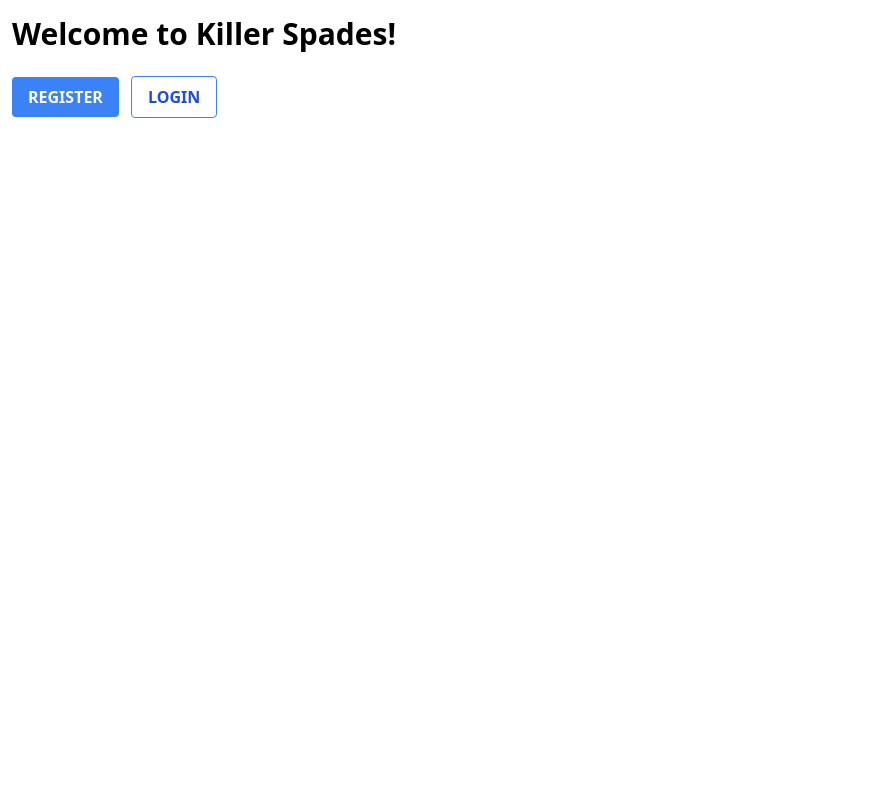
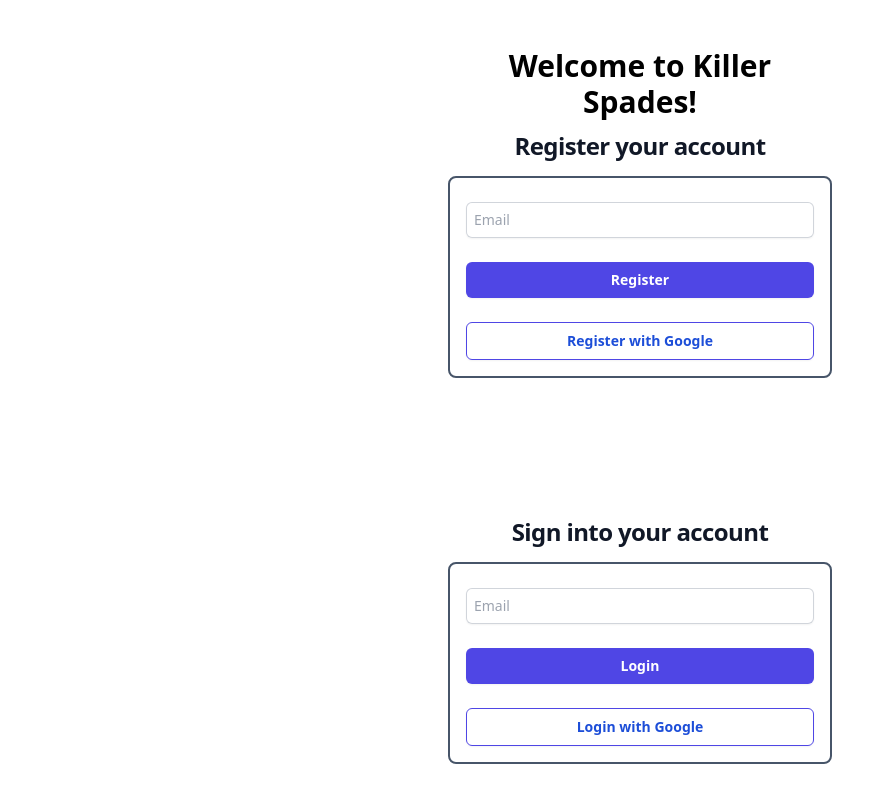
Before and after one commit to SE6361Team1/killerspades, a React (Create React App) app: page / in a window 1280 px wide. Shown: the top 802 px of the page, without its empty margins (0-883 px from the left). Built offline with nearby package versions, Linux system fonts and the light colour scheme; no server answers.

Commit message:
Added login with different user names -Riya

```diff
--- a/src/Firebase.js
+++ b/src/Firebase.js
@@ -6,9 +6,13 @@ import {
   GoogleAuthProvider,
   signInWithPopup,
   signOut,
+  signInWithEmailAndPassword,
+  createUserWithEmailAndPassword,
 } from "firebase/auth";
 import { getFirestore, collection, getDocs, doc, getDoc, setDoc, where, addDoc } from 'firebase/firestore/lite';
 import {query} from "firebase/firestore"
+import firebase from 'firebase/app';
+import 'firebase/auth';
 // Your web app's Firebase configuration
 // For Firebase JS SDK v7.20.0 and later, measurementId is optional
 const firebaseConfig = {
@@ -65,30 +69,34 @@ export const signInWithGoogle = () => {
     });
 };
 
+const auth = getAuth();
+
+export const signUpWithEmail = async (email, password) =>{
+  try {
+    const userCredential = await createUserWithEmailAndPassword(auth, email, password);
+    localStorage.setItem("name", "Blank");
+    localStorage.setItem("email", email);
+    console.log('User registered in successfully:', userCredential.user);
+    return userCredential
+  } catch (error) {
+    console.log(error);
+  }
+}
+
+export const loginWithEmail = async (email, password) =>{
+  try {
+    const userLoginCredential = await signInWithEmailAndPassword(auth, email, password);
+    localStorage.setItem("name", "Blank");
+    localStorage.setItem("email", email);
+    console.log('User logged in successfully:', userLoginCredential.user);
+    return userLoginCredential
+  } catch (error) {
+    console.log(error);
+  }
+}
+
 export const logInWithGoogle = () => {
   return signInWithGoogle();
-  /*
-  // signInWithPopup(authentication, googleProvider) is a promise
-  return signInWithPopup(authentication, googleProvider)
-    .then((input) => {
-      // Get the display name and email of the user
-      const userName = input.user.displayName;
-      const userEmail = input.user.email;
-      // Store the user information
-      localStorage.setItem("name", userName);
-      localStorage.setItem("email", userEmail);
-      const haveUser = !doesUserExist(userEmail);
-      console.log("The value of haveUser is " + haveUser)
-      if(!haveUser){
-        addDoc(collection(db,"Users"), {name: userName, email: userEmail, TestString: "hello"})
-        console.log("user added to db")
-      }
-      // If there is an error with authentication, log it
-    })
-    .catch((error) => {
-      console.log(error);
-    });
-    */
 };
 
 
--- a/src/Home/Home.js
+++ b/src/Home/Home.js
@@ -1,11 +1,37 @@
-import { signInWithGoogle, logInWithGoogle } from "../Firebase.js";
+import { signInWithGoogle, logInWithGoogle, signUpWithEmail, loginWithEmail } from "../Firebase.js";
 import { useNavigate } from "react-router-dom";
+import { useState } from "react";
 //import backgroundI from '../Assets/bgImage.png';
 
 export function Home() {
   const navigate = useNavigate();
+  const [email, setEmail] = useState("");
+  const [loginEmail, setLoginEmail] = useState("");
+  const predefinedPassword = "pred_pass"
 
-  function handleSignUp () {
+  function handleEmailSignUp(){
+    signUpWithEmail(email, predefinedPassword)
+      .then(() => {
+        alert("You have successfully been registered");
+        document.getElementById('registerEmail').value='';
+        console.log("Success!")
+      })
+      .catch(error =>{
+        console.error(error);
+      })
+  }
+
+  function handleEmailLogin(){
+    loginWithEmail(loginEmail, predefinedPassword)
+      .then(() => {
+        navigate("/Profile");
+      })
+      .catch(error =>{
+        console.error(error);
+      })
+  }
+
+  function handleGoogleSignUp () {
     // This is a promise -- User signs in with Google, and if they are authenticated,
     // it then navigates to Profile
     signInWithGoogle()
@@ -17,7 +43,7 @@ export function Home() {
       });
   }
 
-  function handleLogIn(){
+  function handleGoogleLogIn(){
     // user already has an established account
     logInWithGoogle()
       .then(() => {
@@ -29,12 +55,52 @@ export function Home() {
   }
 
   return (
-    <div className="Home">
-      <h1  className="text-3xl font-bold px-3 py-4" >Welcome to Killer Spades!</h1>
-      <h1 className="px-3 py-2 space-x-3">
-        <button className="bg-blue-500 hover:bg-blue-700 text-white font-bold py-2 px-4 rounded" onClick={handleSignUp}>REGISTER</button>
-        <button className="bg-transparent hover:bg-blue-500 text-blue-700 font-semibold hover:text-white py-2 px-4 border border-blue-500 hover:border-transparent rounded" onClick={handleLogIn}>LOGIN</button>
-      </h1>
+    <div className="grid grid-rows-2">
+      <div className="flex min-h-full flex-col justify-center px-6 py-12 lg:px-8 row-span-3">
+        <div className="sm:mx-auto sm:w-full sm:max-w-sm">
+          <h2  className="text-3xl font-bold h-10 w-auto mx-auto text-center" >Welcome to Killer Spades!</h2>
+          <h2 className="mt-10 text-center text-2xl font-semibold leading-9 tracking-tight text-gray-900">Register your account</h2>
+        </div>
+        <div className="mt-3 p-4 sm:mx-auto sm:w-full sm:max-w-sm border-solid border-2 border-slate-600 rounded-lg">
+          <div className="space-y-6">
+            <div>
+              <div className="mt-2">
+                <input type="email" id="registerEmail" className="block w-full rounded-md border-0 py-1.5 p-2 text-gray-900 shadow-sm ring-1 ring-inset ring-gray-300 placeholder:text-gray-400 focus:ring-2 focus:ring-inset focus:ring-indigo-600 sm:text-sm sm:leading-6" placeholder="Email" value={email} onChange={(e) => setEmail(e.target.value)}/>
+              </div>
+            </div>
+            <div>
+              <button type="submit" className="flex w-full justify-center rounded-md bg-indigo-600 px-3 py-1.5 text-sm font-semibold leading-6 text-white shadow-sm hover:bg-indigo-500 focus-visible:outline focus-visible:outline-2 focus-visible:outline-offset-2 focus-visible:outline-indigo-600" onClick={handleEmailSignUp} >Register</button>
+            </div>
+            <div>
+              <button className="flex w-full justify-center rounded-md bg-transparent border border-indigo-600 px-3 py-1.5 text-sm font-semibold leading-6 text-blue-700 shadow-sm hover:bg-indigo-500 hover:text-white focus-visible:outline focus-visible:outline-2 focus-visible:outline-offset-2 focus-visible:outline-indigo-600" onClick={handleGoogleSignUp}>
+                <span>Register with Google</span>
+              </button>
+            </div>
+          </div>
+        </div>
+      </div>
+      <div className="flex min-h-full flex-col justify-center px-6 py-12 lg:px-8">
+        <div className="sm:mx-auto sm:w-full sm:max-w-sm">
+          <h2 className="mt-10 text-center text-2xl font-semibold leading-9 tracking-tight text-gray-900">Sign into your account</h2>
+        </div>
+        <div className="mt-3 p-4 sm:mx-auto sm:w-full sm:max-w-sm border-solid border-2 border-slate-600 rounded-lg">
+          <div className="space-y-6">
+            <div>
+              <div className="mt-2">
+                <input type="email" id="registerEmail" className="block w-full rounded-md border-0 py-1.5 p-2 text-gray-900 shadow-sm ring-1 ring-inset ring-gray-300 placeholder:text-gray-400 focus:ring-2 focus:ring-inset focus:ring-indigo-600 sm:text-sm sm:leading-6" placeholder="Email" value={loginEmail} onChange={(e) => setLoginEmail(e.target.value)}/>
+              </div>
+            </div>
+            <div>
+              <button type="submit" className="flex w-full justify-center rounded-md bg-indigo-600 px-3 py-1.5 text-sm font-semibold leading-6 text-white shadow-sm hover:bg-indigo-500 focus-visible:outline focus-visible:outline-2 focus-visible:outline-offset-2 focus-visible:outline-indigo-600" onClick={handleEmailLogin} >Login</button>
+            </div>
+            <div>
+              <button className="flex w-full justify-center rounded-md bg-transparent border border-indigo-600 px-3 py-1.5 text-sm font-semibold leading-6 text-blue-700 shadow-sm hover:bg-indigo-500 hover:text-white focus-visible:outline focus-visible:outline-2 focus-visible:outline-offset-2 focus-visible:outline-indigo-600" onClick={handleGoogleLogIn}>
+                <span>Login with Google</span>
+              </button>
+            </div>
+          </div>
+        </div>
+      </div>
     </div>
   );
 }
@@ -51,3 +117,26 @@ export function Home() {
 
   </div>
 ); */
+
+
+
+/* return (
+  <div className="">
+    <h1  className="text-3xl font-bold px-3 py-4" >Welcome to Killer Spades!</h1>
+    <h1 className="px-3 py-2 space-x-3">
+      <div class="grid gap-4 mb-6 md:grid-cols-2">
+        <div>
+          <input type="text" id="emailAdd" class="bg-gray-50 border border-gray-300 text-gray-900 text-sm rounded-lg focus:ring-blue-500 focus:border-blue-500 block w-3/5 p-2.5 dark:border-gray-600 dark:placeholder-gray-400 dark:text-white dark:focus:ring-blue-500 dark:focus:border-blue-500" placeholder="Email" value={email} onChange={(e) => setEmail(e.target.value)}/>
+        </div>
+        <button className="bg-blue-500 hover:bg-blue-700 text-white font-bold py-2 px-4 rounded w-60" onClick={handleEmailSignUp}>Register with Email</button>
+        <div>
+          <input type="email" id="emailLog" placeholder="Email" class="bg-gray-50 border border-gray-300 text-gray-900 text-sm rounded-lg focus:ring-blue-500 focus:border-blue-500 block w-3/5 p-2.5  dark:border-gray-600 dark:placeholder-gray-400 dark:text-white dark:focus:ring-blue-500 dark:focus:border-blue-500" value={loginEmail} onChange={(e) => setLoginEmail(e.target.value)}/>
+        </div>
+        <button className="bg-blue-500 hover:bg-blue-700 text-white font-bold py-2 px-4 rounded w-60" onClick={handleEmailLogin}>Login with Email</button>
+      </div>
+
+      <button className="bg-blue-500 hover:bg-blue-700 text-white font-bold py-2 px-4 rounded" onClick={handleGoogleSignUp}>REGISTER WITH GOOGLE</button>
+      <button className="bg-transparent hover:bg-blue-500 text-blue-700 font-semibold hover:text-white py-2 px-4 border border-blue-500 hover:border-transparent rounded" onClick={handleGoogleLogIn}>LOGIN WITH GOOGLE</button>
+    </h1>
+  </div>
+); */
--- a/src/Profile/Profile.js
+++ b/src/Profile/Profile.js
@@ -45,7 +45,7 @@ export function Profile() {
             {localStorage.getItem("email")}
           </p>
           <h1 className="py-4">
-            <button  className="bg-transparent hover:bg-blue-500 text-blue-700 font-semibold hover:text-white py-2 px-4 border border-blue-500 hover:border-transparent rounded" onClick={handleLogOut}>Sign Out with Google</button>
+            <button  className="bg-transparent hover:bg-blue-500 text-blue-700 font-semibold hover:text-white py-2 px-4 border border-blue-500 hover:border-transparent rounded" onClick={handleLogOut}>Sign Out</button>
           </h1>
           <h1 className="py-5">
             <button  className="bg-transparent hover:bg-blue-500 text-blue-700 font-semibold hover:text-white py-2 px-4 border border-blue-500 hover:border-transparent rounded" onClick={goToGames}>Go to Games</button>
```
